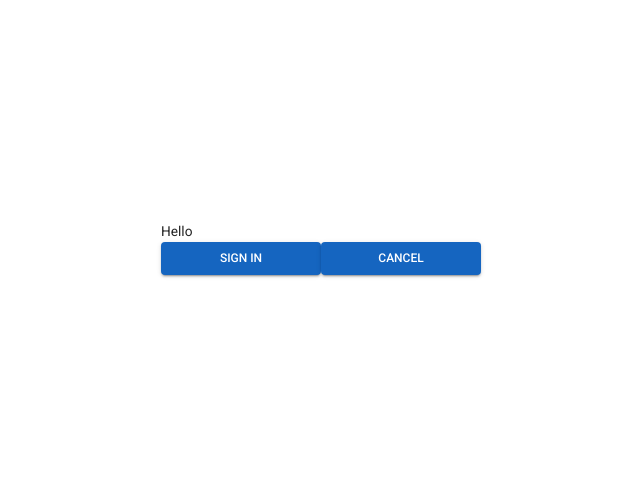
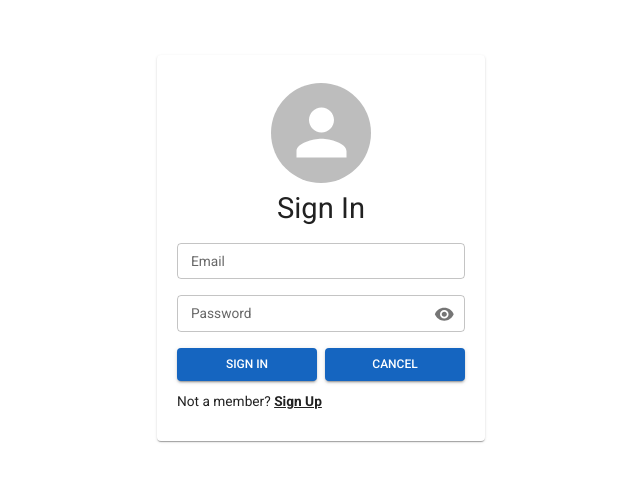
Before and after one commit to amuliawijaya23/kotamobil, a React (Vite) app: page /login in a window 1280 px wide. Shown: the part 152-634 px from the top of the page, without its empty margins (319-959 px from the left). Built offline with nearby package versions, Linux system fonts and the light colour scheme.

Commit message:
creates login form

```diff
--- a/src/components/Authentication/EmailInput/index.tsx
+++ b/src/components/Authentication/EmailInput/index.tsx
@@ -19,7 +19,12 @@ const EmailInput = ({
   onChangeHandler,
 }: EmailInputProps) => {
   return (
-    <FormControl size="small" variant="outlined" sx={{ mt: 1 }}>
+    <FormControl
+      fullWidth
+      size="small"
+      variant="outlined"
+      sx={{ mt: 1, mb: 1 }}
+    >
       <InputLabel htmlFor="outlined-email">Email</InputLabel>
       <OutlinedInput
         type="email"
--- a/src/components/Authentication/PasswordInput/index.tsx
+++ b/src/components/Authentication/PasswordInput/index.tsx
@@ -29,7 +29,12 @@ const PasswordInput = ({ value, onChangeHandler }: PasswordInputProps) => {
   };
 
   return (
-    <FormControl size="small" variant="outlined" sx={{ mt: 1 }}>
+    <FormControl
+      fullWidth
+      size="small"
+      variant="outlined"
+      sx={{ mt: 1, mb: 1 }}
+    >
       <InputLabel htmlFor="outlined-adornment-password">Password</InputLabel>
       <OutlinedInput
         type={showPassword ? 'text' : 'password'}
--- a/src/hooks/useAuthData.ts
+++ b/src/hooks/useAuthData.ts
@@ -10,9 +10,9 @@ import { validateEmail } from '~/helpers';
 const useAuthData = () => {
   const [firstName, setFirstName] = useState<string>('');
   const [lastName, setLastName] = useState<string>('');
-  const [email, setEmail] = useState<string>('screaming7@gmail.com');
+  const [email, setEmail] = useState<string>('');
   const [isValidEmail, setIsValidEmail] = useState<boolean>(false);
-  const [password, setPassword] = useState<string>('jikulon');
+  const [password, setPassword] = useState<string>('');
   const [confirmPassword, setConfirmPassword] = useState<string>('');
   const [error, setError] = useState<string>('');
 
@@ -89,6 +89,7 @@ const useAuthData = () => {
     firstName,
     lastName,
     email,
+    isValidEmail,
     password,
     confirmPassword,
     error,
--- a/src/pages/Login/index.tsx
+++ b/src/pages/Login/index.tsx
@@ -1,6 +1,35 @@
-import { Unstable_Grid2 as Grid, Box, Button, Typography } from '@mui/material';
+import {
+  Unstable_Grid2 as Grid,
+  Box,
+  Paper,
+  Button,
+  Avatar,
+  Typography,
+  Link,
+} from '@mui/material';
+import React from 'react';
+
+import EmailInput from '~/components/Authentication/EmailInput';
+import PasswordInput from '~/components/Authentication/PasswordInput';
+
+import useAuthData from '~/hooks/useAuthData';
 
 const Login = () => {
+  const {
+    email,
+    isValidEmail,
+    password,
+    handleOnChangeEmail,
+    handleOnChangePassword,
+    handleLogin,
+  } = useAuthData();
+
+  const handleMouseDownSubmit = (
+    event: React.MouseEvent<HTMLButtonElement>,
+  ) => {
+    event.preventDefault();
+  };
+
   return (
     <Grid
       container
@@ -16,19 +45,61 @@ const Login = () => {
             width: { xs: '70%', sm: '45%', md: '35%', lg: '25%', xl: '15%' },
           }}
         >
-          <Grid container>
-            <Grid xs={12} spacing={2}>
-              <Typography>Hello</Typography>
+          <Grid container component={Paper} spacing={1} p={2}>
+            <Grid
+              xs={12}
+              display="flex"
+              flexDirection="column"
+              justifyContent="center"
+              alignItems="center"
+              mt={1}
+            >
+              <Avatar
+                src=""
+                alt="logo"
+                sx={{ width: 100, height: 100, mb: 1 }}
+              />
+              <Typography variant="h4" component="h1">
+                Sign In
+              </Typography>
+            </Grid>
+            <Grid xs={12}>
+              <EmailInput
+                value={email}
+                onChangeHandler={handleOnChangeEmail}
+                isValidEmail={isValidEmail}
+              />
+              <PasswordInput
+                value={password}
+                onChangeHandler={handleOnChangePassword}
+              />
             </Grid>
             <Grid xs={6}>
-              <Button fullWidth variant="contained">
+              <Button
+                fullWidth
+                variant="contained"
+                onClick={handleLogin}
+                onMouseDown={handleMouseDownSubmit}
+              >
                 Sign In
               </Button>
             </Grid>
             <Grid xs={6}>
-              <Button fullWidth variant="contained">
+              <Button
+                fullWidth
+                variant="contained"
+                onMouseDown={handleMouseDownSubmit}
+              >
                 Cancel
               </Button>
+            </Grid>
+            <Grid xs={12} mb={1}>
+              <Typography variant="subtitle1">
+                Not a member?{' '}
+                <Link color="inherit" href="/register">
+                  <b>Sign Up</b>
+                </Link>
+              </Typography>
             </Grid>
           </Grid>
         </Box>
```
